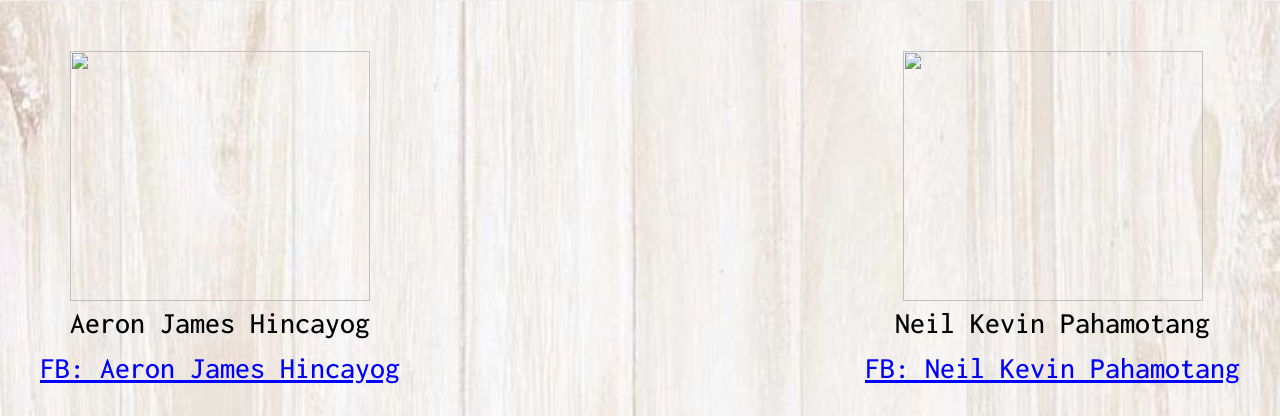
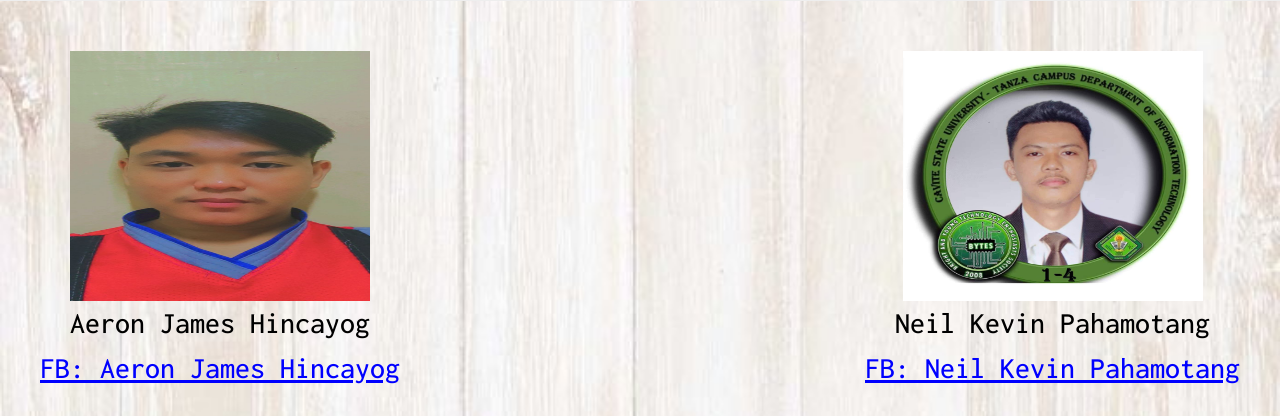
Before and after one commit to KaKuShiMoTo/ITEC50-PROJECT, a plain HTML site: page aboutus.html in a window 1280 px wide. Shown: the part 453-869 px from the top of the page. Drawn offline with nearby package versions, Linux system fonts and the light colour scheme; files whose address does not match are found by name; a web font is replaced by a local one.

Commit message:
Update aboutus.html

```diff
--- a/aboutus.html
+++ b/aboutus.html
@@ -25,13 +25,13 @@
 	      <p>Where you can find who are the peoples associated to our shop.<p>
 	        <hr>
 	  <figure>
-	      <img src="images/pic1.jpg" width="300px"h height="250px"/>
+	      <img src="pic1.jpg" width="300px"h height="250px"/>
 	     <figcaption>Aeron James Hincayog</figcaption>
 	     <a href="https://www.facebook.com/aeronjames.guevarrahincayog">FB: Aeron James Hincayog</a>
 	  </figure>
 	  <div class="image2" >
 	    <figure>
-	      <img src="images/pic2.jpeg" width="300px" height="250px" />
+	      <img src="pic2.jpeg" width="300px" height="250px" />
 	      <figcaption>Neil Kevin Pahamotang</figcaption>
 	      <a href="https://www.facebook.com/neilkevin.mp">FB: Neil Kevin Pahamotang</a>
 	      </figure>
```
